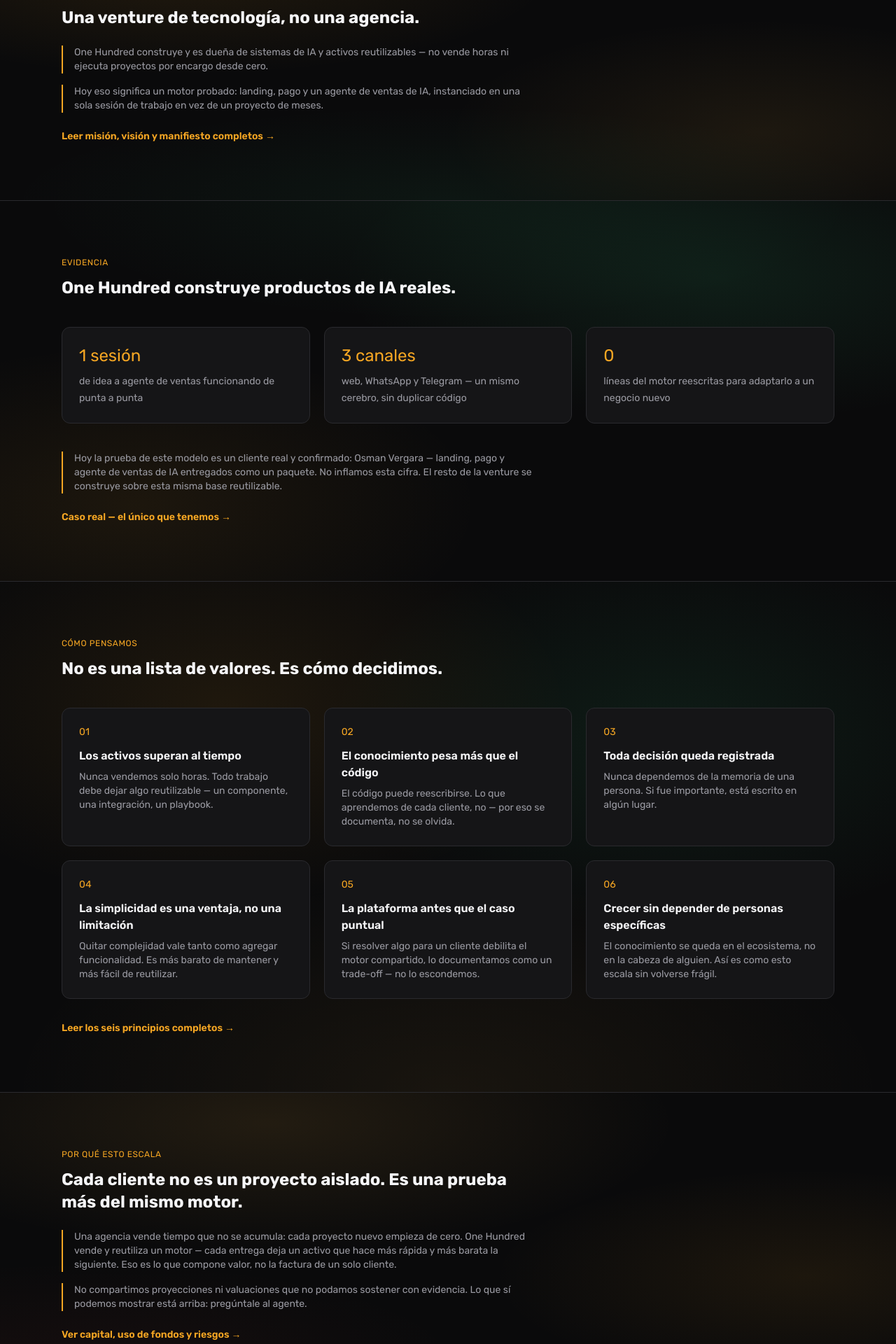
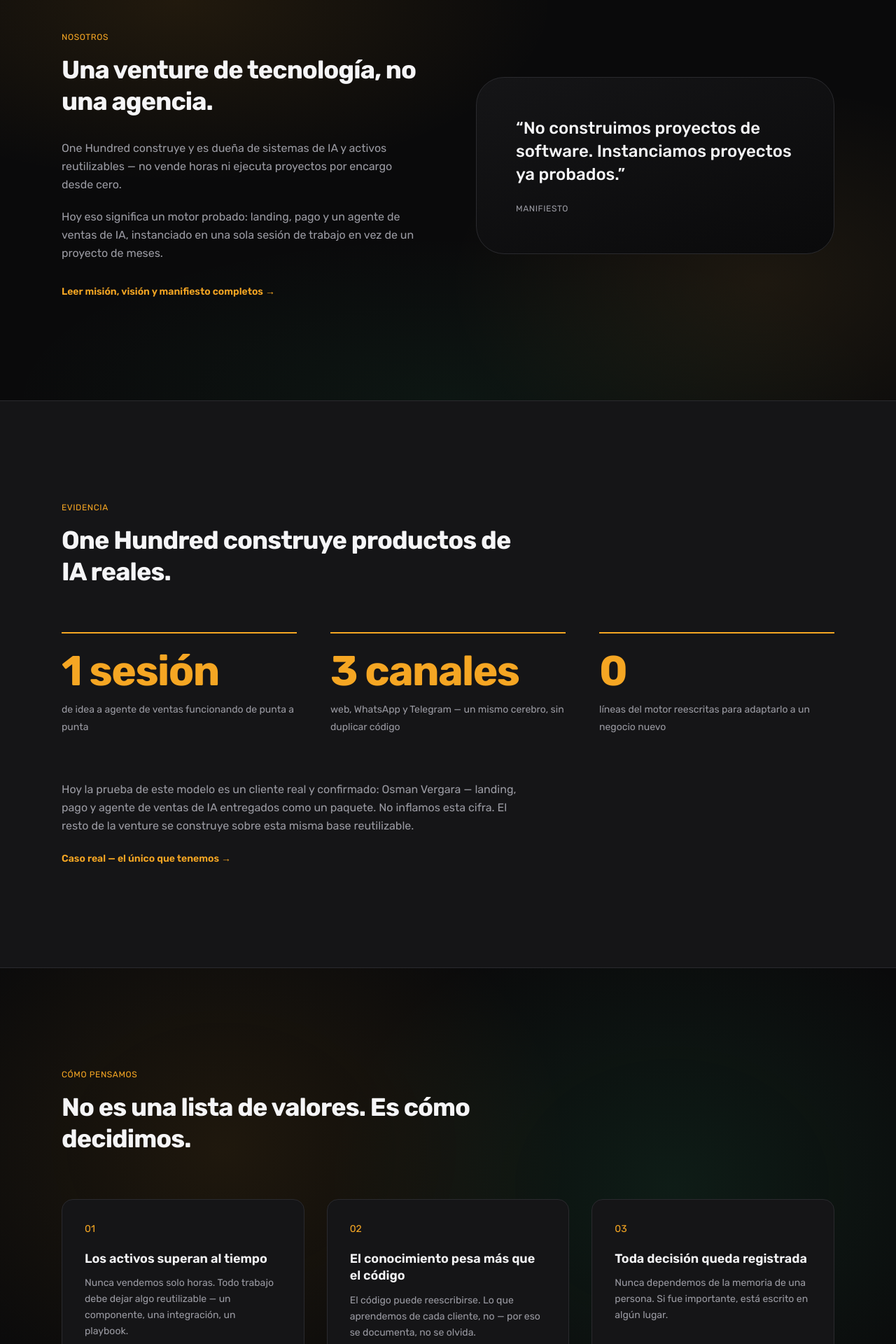
Before and after one commit to One-Hundred-Baq/public-website, a Next.js app in the folder Website/: page / in a window 1280 px wide. Shown: the part 1260-3180 px from the top of the page at 70% size. Built offline with nearby package versions, Linux system fonts and the light colour scheme.

Commit message:
Rework all sections (Hero untouched): much more generous whitespace, varied layouts instead of repeated card pattern, bigger stat numbers, pill CTAs — closer to the Wave reference

```diff
--- a/Website/src/components/About.tsx
+++ b/Website/src/components/About.tsx
@@ -4,38 +4,52 @@ import Link from "next/link";
 import { useSite } from "@/lib/providers";
 import Reveal from "./Reveal";
 import SectionGlow from "./SectionGlow";
+import HeroVisual from "./HeroVisual";
 
 export default function About() {
   const { t } = useSite();
   return (
-    <section id="about" className="relative border-t border-line py-20">
+    <section id="about" className="relative overflow-hidden border-t border-line py-28 lg:py-36">
       <SectionGlow variant="gold" />
       <div className="mx-auto max-w-6xl px-6">
+        <div className="grid grid-cols-1 items-center gap-14 lg:grid-cols-2 lg:gap-20">
+          <div>
             <Reveal>
-          <p className="mb-3 text-xs uppercase tracking-wider text-accent">
+              <p className="mb-4 text-xs uppercase tracking-wider text-accent">
                 {t("about.label")}
               </p>
-          <h2 className="mb-6 max-w-2xl text-2xl font-bold">{t("about.h2")}</h2>
+              <h2 className="mb-8 text-3xl font-bold leading-tight tracking-tight md:text-4xl">
+                {t("about.h2")}
+              </h2>
             </Reveal>
             <Reveal delay={0.1}>
-          <p className="max-w-2xl border-l-2 border-accent pl-4 text-sm text-ink-muted">
-            {t("about.p1")}
-          </p>
+              <p className="text-base leading-relaxed text-ink-muted">{t("about.p1")}</p>
             </Reveal>
             <Reveal delay={0.15}>
-          <p className="mt-4 max-w-2xl border-l-2 border-accent pl-4 text-sm text-ink-muted">
-            {t("about.p2")}
-          </p>
+              <p className="mt-5 text-base leading-relaxed text-ink-muted">{t("about.p2")}</p>
             </Reveal>
             <Reveal delay={0.2}>
               <Link
                 href="/about"
-            className="mt-6 inline-block text-sm font-semibold text-accent no-underline hover:text-accent-hover"
+                className="mt-8 inline-block text-sm font-semibold text-accent no-underline hover:text-accent-hover"
               >
                 {t("about.readmore")} →
               </Link>
             </Reveal>
           </div>
+
+          <Reveal delay={0.15}>
+            <HeroVisual variant="warm">
+              <p className="text-xl font-medium leading-snug md:text-2xl">
+                &ldquo;{t("aboutpage.manifesto1")}&rdquo;
+              </p>
+              <p className="mt-6 text-xs uppercase tracking-wider text-ink-muted">
+                {t("aboutpage.manifesto.label")}
+              </p>
+            </HeroVisual>
+          </Reveal>
+        </div>
+      </div>
     </section>
   );
 }
--- a/Website/src/components/Faq.tsx
+++ b/Website/src/components/Faq.tsx
@@ -19,14 +19,16 @@ export default function Faq() {
   const [openIndex, setOpenIndex] = useState<number | null>(0);
 
   return (
-    <section id="faq" className="relative border-t border-line py-20">
+    <section id="faq" className="relative overflow-hidden border-t border-line py-28 lg:py-36">
       <SectionGlow variant="gold" />
       <div className="mx-auto max-w-6xl px-6">
         <Reveal>
-          <p className="mb-3 text-xs uppercase tracking-wider text-accent">
+          <p className="mb-4 text-xs uppercase tracking-wider text-accent">
             {t("faq.label")}
           </p>
-          <h2 className="mb-8 max-w-2xl text-2xl font-bold">{t("faq.h2")}</h2>
+          <h2 className="mb-16 max-w-2xl text-3xl font-bold leading-tight tracking-tight md:text-4xl">
+            {t("faq.h2")}
+          </h2>
         </Reveal>
 
         <div className="max-w-2xl">
@@ -60,7 +62,7 @@ function FaqItem({
   const prefersReducedMotion = useReducedMotion();
 
   return (
-    <div className="border-b border-line py-5">
+    <div className="border-b border-line py-7">
       <button
         type="button"
         aria-expanded={isOpen}
--- a/Website/src/components/HowWeThink.tsx
+++ b/Website/src/components/HowWeThink.tsx
@@ -13,18 +13,20 @@ export default function HowWeThink() {
   const prefersReducedMotion = useReducedMotion();
 
   return (
-    <section id="think" className="relative border-t border-line py-20">
+    <section id="think" className="relative overflow-hidden border-t border-line py-28 lg:py-36">
       <SectionGlow variant="mixed" />
       <div className="mx-auto max-w-6xl px-6">
         <Reveal>
-          <p className="mb-3 text-xs uppercase tracking-wider text-accent">
+          <p className="mb-4 text-xs uppercase tracking-wider text-accent">
             {t("think.label")}
           </p>
-          <h2 className="mb-10 max-w-2xl text-2xl font-bold">{t("think.h2")}</h2>
+          <h2 className="mb-16 max-w-2xl text-3xl font-bold leading-tight tracking-tight md:text-4xl">
+            {t("think.h2")}
+          </h2>
         </Reveal>
 
         <motion.div
-          className="grid grid-cols-1 gap-5 sm:grid-cols-2 lg:grid-cols-3"
+          className="grid grid-cols-1 gap-6 sm:grid-cols-2 lg:grid-cols-3 lg:gap-8"
           initial="hidden"
           whileInView="show"
           viewport={{ once: true, margin: "-80px" }}
@@ -41,13 +43,17 @@ export default function HowWeThink() {
                 show: { opacity: 1, y: 0, transition: { duration: 0.4 } },
               }}
               whileHover={prefersReducedMotion ? undefined : { y: -4 }}
-              className="rounded-xl border border-line bg-surface p-6 transition-colors hover:border-accent/50"
+              className="rounded-2xl border border-line bg-surface p-8 transition-colors hover:border-accent/50"
             >
-              <span className="mb-3 block text-sm text-accent">
+              <span className="mb-5 block text-sm text-accent">
                 {String(i + 1).padStart(2, "0")}
               </span>
-              <h3 className="mb-2 text-base font-semibold">{t(`think.${key}.h` as const)}</h3>
-              <p className="text-sm text-ink-muted">{t(`think.${key}.p` as const)}</p>
+              <h3 className="mb-3 text-lg font-semibold leading-snug">
+                {t(`think.${key}.h` as const)}
+              </h3>
+              <p className="text-sm leading-relaxed text-ink-muted">
+                {t(`think.${key}.p` as const)}
+              </p>
             </motion.div>
           ))}
         </motion.div>
@@ -55,7 +61,7 @@ export default function HowWeThink() {
         <Reveal delay={0.1}>
           <Link
             href="/how-we-think"
-            className="mt-8 inline-block text-sm font-semibold text-accent no-underline hover:text-accent-hover"
+            className="mt-10 inline-block text-sm font-semibold text-accent no-underline hover:text-accent-hover"
           >
             {t("think.readmore")} →
           </Link>
--- a/Website/src/components/Investors.tsx
+++ b/Website/src/components/Investors.tsx
@@ -8,29 +8,33 @@ import SectionGlow from "./SectionGlow";
 export default function Investors() {
   const { t } = useSite();
   return (
-    <section id="invest" className="relative border-t border-line py-20">
+    <section id="invest" className="relative overflow-hidden border-t border-line py-28 text-center lg:py-36">
       <SectionGlow variant="warm" />
-      <div className="mx-auto max-w-6xl px-6">
+      <div className="mx-auto max-w-3xl px-6">
         <Reveal>
-          <p className="mb-3 text-xs uppercase tracking-wider text-accent">
+          <p className="mb-4 text-xs uppercase tracking-wider text-accent">
             {t("invest.label")}
           </p>
-          <h2 className="mb-6 max-w-2xl text-2xl font-bold">{t("invest.h2")}</h2>
         </Reveal>
-        <Reveal delay={0.1}>
-          <p className="max-w-2xl border-l-2 border-accent pl-4 text-sm text-ink-muted">
+        <Reveal delay={0.05}>
+          <p className="mb-10 text-2xl font-medium leading-snug tracking-tight md:text-3xl">
+            {t("invest.h2")}
+          </p>
+        </Reveal>
+        <Reveal delay={0.12}>
+          <p className="mx-auto max-w-xl text-base leading-relaxed text-ink-muted">
             {t("invest.p1")}
           </p>
         </Reveal>
-        <Reveal delay={0.15}>
-          <p className="mt-4 max-w-2xl border-l-2 border-accent pl-4 text-sm text-ink-muted">
+        <Reveal delay={0.18}>
+          <p className="mx-auto mt-5 max-w-xl text-base leading-relaxed text-ink-muted">
             {t("invest.p2")}
           </p>
         </Reveal>
-        <Reveal delay={0.2}>
+        <Reveal delay={0.24}>
           <Link
             href="/capital"
-            className="mt-6 inline-block text-sm font-semibold text-accent no-underline hover:text-accent-hover"
+            className="mt-10 inline-block text-sm font-semibold text-accent no-underline hover:text-accent-hover"
           >
             {t("invest.readmore")} →
           </Link>
--- a/Website/src/components/Proof.tsx
+++ b/Website/src/components/Proof.tsx
@@ -17,18 +17,20 @@ export default function Proof() {
   ];
 
   return (
-    <section id="proof" className="relative border-t border-line py-20">
+    <section id="proof" className="relative overflow-hidden border-t border-line bg-surface py-28 lg:py-36">
       <SectionGlow variant="green" />
       <div className="mx-auto max-w-6xl px-6">
         <Reveal>
-          <p className="mb-3 text-xs uppercase tracking-wider text-accent">
+          <p className="mb-4 text-xs uppercase tracking-wider text-accent">
             {t("proof.label")}
           </p>
-          <h2 className="mb-10 max-w-2xl text-2xl font-bold">{t("proof.h2")}</h2>
+          <h2 className="mb-16 max-w-2xl text-3xl font-bold leading-tight tracking-tight md:text-4xl">
+            {t("proof.h2")}
+          </h2>
         </Reveal>
 
         <motion.div
-          className="mb-10 grid grid-cols-1 gap-5 sm:grid-cols-3"
+          className="mb-16 grid grid-cols-1 gap-8 sm:grid-cols-3 lg:gap-12"
           initial="hidden"
           whileInView="show"
           viewport={{ once: true, margin: "-80px" }}
@@ -44,18 +46,18 @@ export default function Proof() {
                 hidden: { opacity: 0, scale: 0.94, y: 12 },
                 show: { opacity: 1, scale: 1, y: 0, transition: { duration: 0.4 } },
               }}
-              className="rounded-xl border border-line bg-surface p-6"
+              className="border-t-2 border-accent pt-6"
             >
-              <span className="mb-2 block text-2xl text-accent">{s.num}</span>
-              <span className="text-sm text-ink-muted">{s.label}</span>
+              <span className="mb-3 block text-5xl font-bold tracking-tight text-accent md:text-6xl">
+                {s.num}
+              </span>
+              <span className="text-sm leading-relaxed text-ink-muted">{s.label}</span>
             </motion.div>
           ))}
         </motion.div>
 
         <Reveal>
-          <p className="max-w-2xl border-l-2 border-accent pl-4 text-sm text-ink-muted">
-            {t("proof.note")}
-          </p>
+          <p className="max-w-2xl text-base leading-relaxed text-ink-muted">{t("proof.note")}</p>
         </Reveal>
         <Reveal delay={0.1}>
           <Link
--- a/Website/src/components/ThinkContent.tsx
+++ b/Website/src/components/ThinkContent.tsx
@@ -25,7 +25,7 @@ export default function ThinkContent() {
         </div>
       </section>
 
-      <section className="relative border-t border-line py-16">
+      <section className="relative border-t border-line py-24 lg:py-32">
         <SectionGlow variant="green" />
         <div className="mx-auto max-w-4xl px-6 space-y-12">
           {PRINCIPLES.map((key, i) => (
@@ -49,14 +49,14 @@ export default function ThinkContent() {
         </div>
       </section>
 
-      <section className="relative border-t border-line py-16 text-center">
+      <section className="relative border-t border-line py-24 lg:py-32 text-center">
         <SectionGlow variant="mixed" />
         <div className="mx-auto max-w-3xl px-6">
           <Reveal>
             <p className="mb-3 text-xs uppercase tracking-wider text-accent">
               {t("thinkpage.cta.label")}
             </p>
-            <h2 className="mb-8 text-2xl font-bold">{t("thinkpage.cta.h2")}</h2>
+            <h2 className="mb-12 text-3xl font-bold leading-tight tracking-tight md:text-4xl">{t("thinkpage.cta.h2")}</h2>
             <Link
               href="/case-study"
               className="inline-block rounded-full bg-accent px-6 py-3 text-sm font-semibold text-canvas no-underline transition-colors hover:bg-accent-hover"
```
Also changed, not shown: Website/src/components/AboutContent.tsx (+6 -6 lines), Website/src/components/CapitalContent.tsx (+11 -11 lines), Website/src/components/CaseStudyContent.tsx (+11 -11 lines), Website/src/components/Contact.tsx (+9 -7 lines), Website/src/components/ServicesContent.tsx (+8 -8 lines), Website/src/components/TechnologyContent.tsx (+6 -6 lines). Lines whose indentation alone changed are shown as unchanged.
